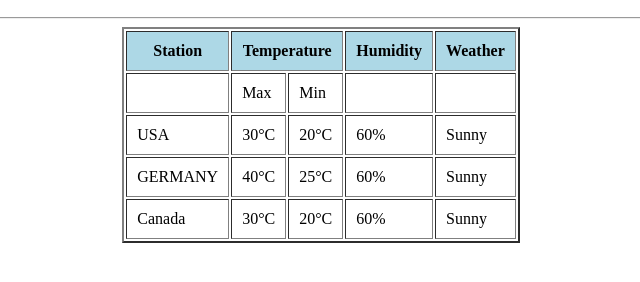
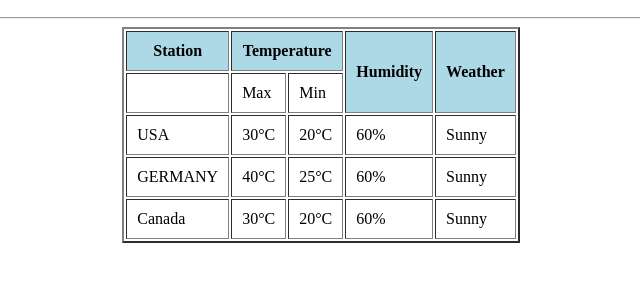
Before and after one commit to surendranathbe/360-tasks, a plain HTML site: page task3/Weather-table.html in a window 1280 px wide. Shown: the part 50-332 px from the top of the page, without its empty margins (319-959 px from the left). Drawn offline with Linux system fonts and the light colour scheme.

Commit message:
Weather task

```diff
--- a/task3/Weather-table.html
+++ b/task3/Weather-table.html
@@ -1,32 +1,30 @@
 <!DOCTYPE html>
 <html lang="en">
   <head>
-    <meta charset="UTF-8">
-    <meta name="viewport" content="width=device-width, initial-scale=1.0">
+    <meta charset="UTF-8" />
+    <meta name="viewport" content="width=device-width, initial-scale=1.0" />
     <title>Weather report</title>
   </head>
   <body>
     <header>
       <center>
-            <h2 style="text-transform: uppercase; color: red;">Weather report</h2>
+        <h2 style="text-transform: uppercase; color: red">Weather report</h2>
       </center>
     </header>
-    <hr>
+    <hr />
 
     <center>
       <table border="2" cellpadding="10">
         <tr bgcolor="lightblue">
           <th>Station</th>
           <th colspan="2">Temperature</th>
-            <th>Humidity</th>
-            <th>Weather</th>
+          <th rowspan="2">Humidity</th>
+          <th rowspan="2">Weather</th>
         </tr>
         <tr>
           <td></td>
           <td>Max</td>
           <td>Min</td>
-            <td></td>
-            <td></td>
         </tr>
 
         <tr>
@@ -54,6 +52,5 @@
         </tr>
       </table>
     </center>
-
   </body>
 </html>
```
Lines whose indentation alone changed are shown as unchanged.
